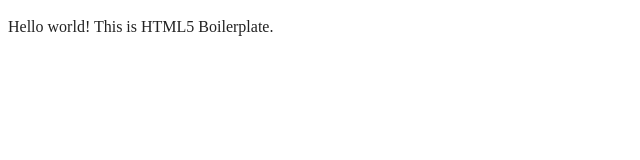
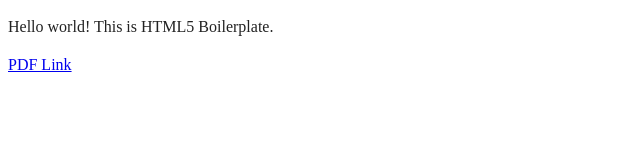
Before and after one commit to nicholas-ll/nicholas-ll.github.io, a plain HTML site: page index.html in a window 1280 px wide. Shown: the full height of the page, 0-640 px from the left. Drawn offline with Linux system fonts and the light colour scheme.

Commit message:
PDF and minimal-ui

```diff
--- a/index.html
+++ b/index.html
@@ -26,6 +26,7 @@
 
   <!-- Add your site or application content here -->
   <p>Hello world! This is HTML5 Boilerplate.</p>
+  <a href="all-domains-30-days.pdf">PDF Link</a>
   <script src="js/app.js"></script>
 
 </body>
```
Also changed, not shown: site.webmanifest, 1 other file.
